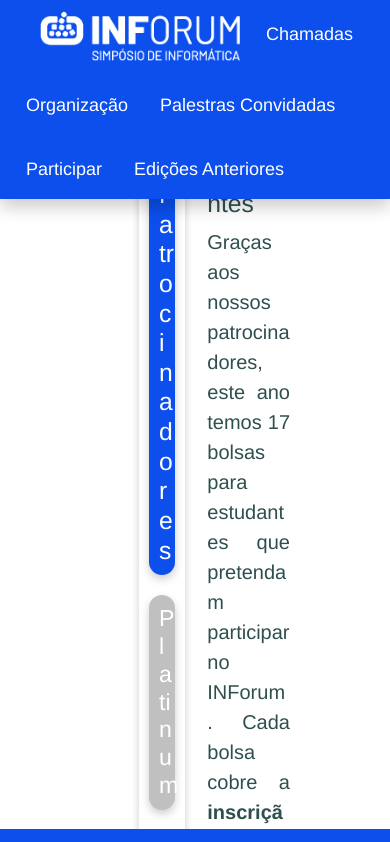
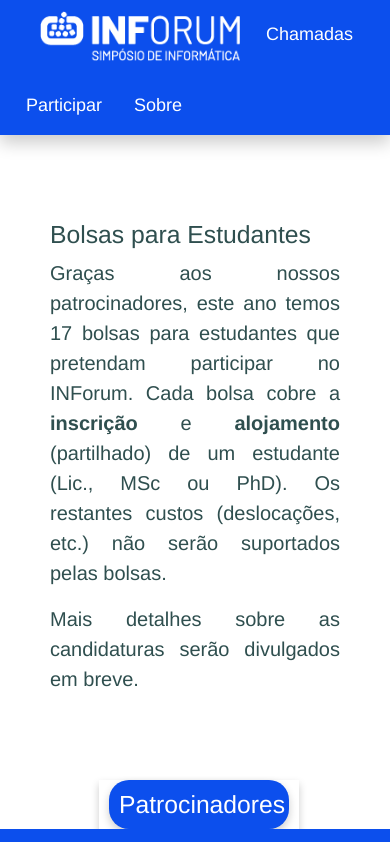
Before and after one commit to h4g0/Inforum2023, a React (Create React App) app: page /grants in a window 390 px wide. Shown: the top 842 px of the page. Built offline with nearby package versions, Linux system fonts and the light colour scheme.

Commit message:
fixed mobile page

```diff
--- a/src/Main/Grants.tsx
+++ b/src/Main/Grants.tsx
@@ -6,7 +6,7 @@ export function Grants(props: any) {
         <div className="Grants">
 
 
-                <Patreons/>
+            <Patreons/>
 
             <div className='InsideIntro'>
 
--- a/src/Main/Main.css
+++ b/src/Main/Main.css
@@ -432,15 +432,16 @@ p {
 
 
 .KeynoteP {
-    display: flex;
+    float: left;
     font-size: medium;
-    margin-bottom: 70px;
+    margin-bottom: 25px;
 }
 
 .KeynoteP img {
     margin-right: 50px;
     border-radius: 50%;
     object-fit: cover;
+    margin-bottom: 25px;
 }
 
 
@@ -891,7 +892,7 @@ p {
 
 @media only screen and (max-width: 1072px) {
     /* For mobile phones: */
-    .IntroInternal, .People, .Previous, .Accommodation, .Location{
+    .IntroInternal, .Keynote, .People, .Previous, .Grants, .Accommodation, .Location{
         display: flex;
         flex-direction: column-reverse;
     }
@@ -929,7 +930,7 @@ p {
 
 @media only screen and (max-width: 955px) {
     /* For mobile phones: */
-    .Intro, .Location, .Keynote, .People, .Dates, .Accommodation, .Previous, .PatreonsFull {
+    .Intro, .Location, .Keynote, .Grants, .People, .Dates, .Accommodation, .Previous, .PatreonsFull {
         margin-top: 150px;
     }
 
@@ -955,7 +956,7 @@ p {
 
 @media only screen and (max-width: 650px) {
     /* For mobile phones: */
-    .Intro, .Location, .Keynote, .People, .Dates, .Accommodation, .Previous, .PatreonsFull {
+    .Intro, .Location, .Keynote, .Grants, .People, .Dates, .Accommodation, .Previous, .PatreonsFull {
         margin-top: 220px;
         margin-right: 50px;
         margin-left: 50px;
@@ -970,7 +971,7 @@ p {
 
 @media only screen and (max-width: 377px) {
     /* For mobile phones: */
-    .Intro, .Location, .Keynote, .People, .Dates, .Accommodation, .Previous, .PatreonsFull {
+    .Intro, .Location, .Keynote, .Grants, .People, .Dates, .Accommodation, .Previous, .PatreonsFull {
         margin-top: 270px;
         margin-right: 20px;
         margin-left: 20px;
--- a/src/Main/Main.tsx
+++ b/src/Main/Main.tsx
@@ -126,17 +126,7 @@ export function Login(this: any, props: any) {
                 </a>*/}
 
 
-                <Link to="/people">
 
-                    <button>Organização</button>
-
-                </Link>
-
-                <Link to="/keynote">
-
-                    <button>Palestras Convidadas</button>
-
-                </Link>
 
 
                 <div className="dropdown">
@@ -166,6 +156,31 @@ export function Login(this: any, props: any) {
                 </div>
 
 
+                <div className="dropdown">
+                <button>Sobre</button>
+                <div className="dropdown-content">
+
+                    <Link to="/people">
+
+                    <p>Organização</p>
+
+                    </Link>
+
+                    <Link to="/keynote">
+
+                    <p>Palestras Convidadas</p>
+
+                    </Link>
+
+                    <Link to="/previous">
+
+                    <p>Edições Anteriores</p>
+
+                    </Link>
+
+                </div>
+                </div>
+
 
 
                 {/*
@@ -176,11 +191,6 @@ export function Login(this: any, props: any) {
                 </Link>
                 */}
 
-                <Link to="/previous">
-
-                    <button>Edições Anteriores</button>
-
-                </Link>
 
 
                 <Footer/>
```
